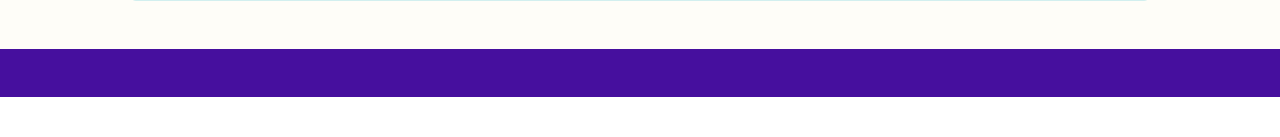
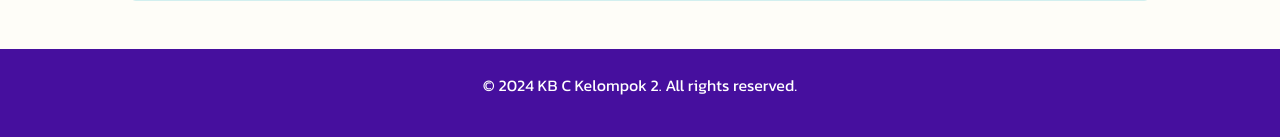
Before and after one commit to Rifuuwu/Pachelo, a Flask app: page / in a window 1280 px wide. Shown: the part 1302-1439 px from the top of the page. Before the commit the page ends 1399 px from the top, so only its background shows below. Run offline with Flask 3, Linux system fonts and the light colour scheme; parts of the project's set-up code (start-up, migrations or seed data) failed here and were passed over; some libraries are stand-ins or nearby versions; some web fonts are replaced.

Commit message:
add footer content

```diff
--- a/templates/result.html
+++ b/templates/result.html
@@ -224,7 +224,7 @@
 
 <div class="container-fluid">
     <footer class="row py-4 ">
-
+        <p class="text-center text-white">© 2024 KB C Kelompok 2. All rights reserved.</p>
     </footer>
 </div>
 
--- a/templates/upload.html
+++ b/templates/upload.html
@@ -232,7 +232,7 @@
 </div>
 <div class="container-fluid">
     <footer class="row py-4 ">
-
+        <p class="text-center text-white">© 2024 KB C Kelompok 2. All rights reserved.</p>
     </footer>
 </div>
 
```
